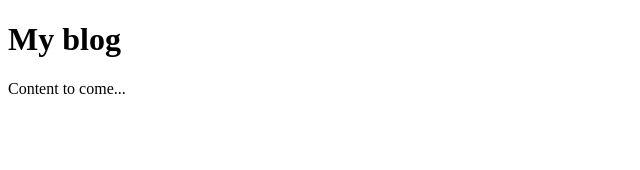
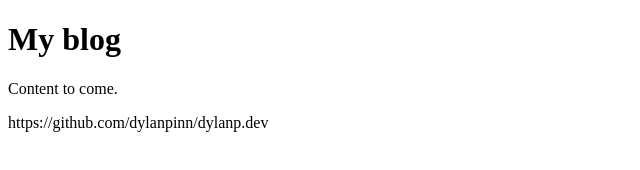
Before and after one commit to dylanpinn/dylanp.dev, a plain HTML site: page index.html in a window 1280 px wide. Shown: the whole page, without its empty margins (0-640 px from the left). Drawn offline with Linux system fonts and the light colour scheme.

Commit message:
feat: add a link to the GH repo

```diff
--- a/index.html
+++ b/index.html
@@ -7,6 +7,8 @@
   </head>
   <body>
     <h1>My blog</h1>
-    <p>Content to come...</p>
+    <p>Content to come.</p>
+
+    <p>https://github.com/dylanpinn/dylanp.dev</p>
   </body>
 </html>
```
